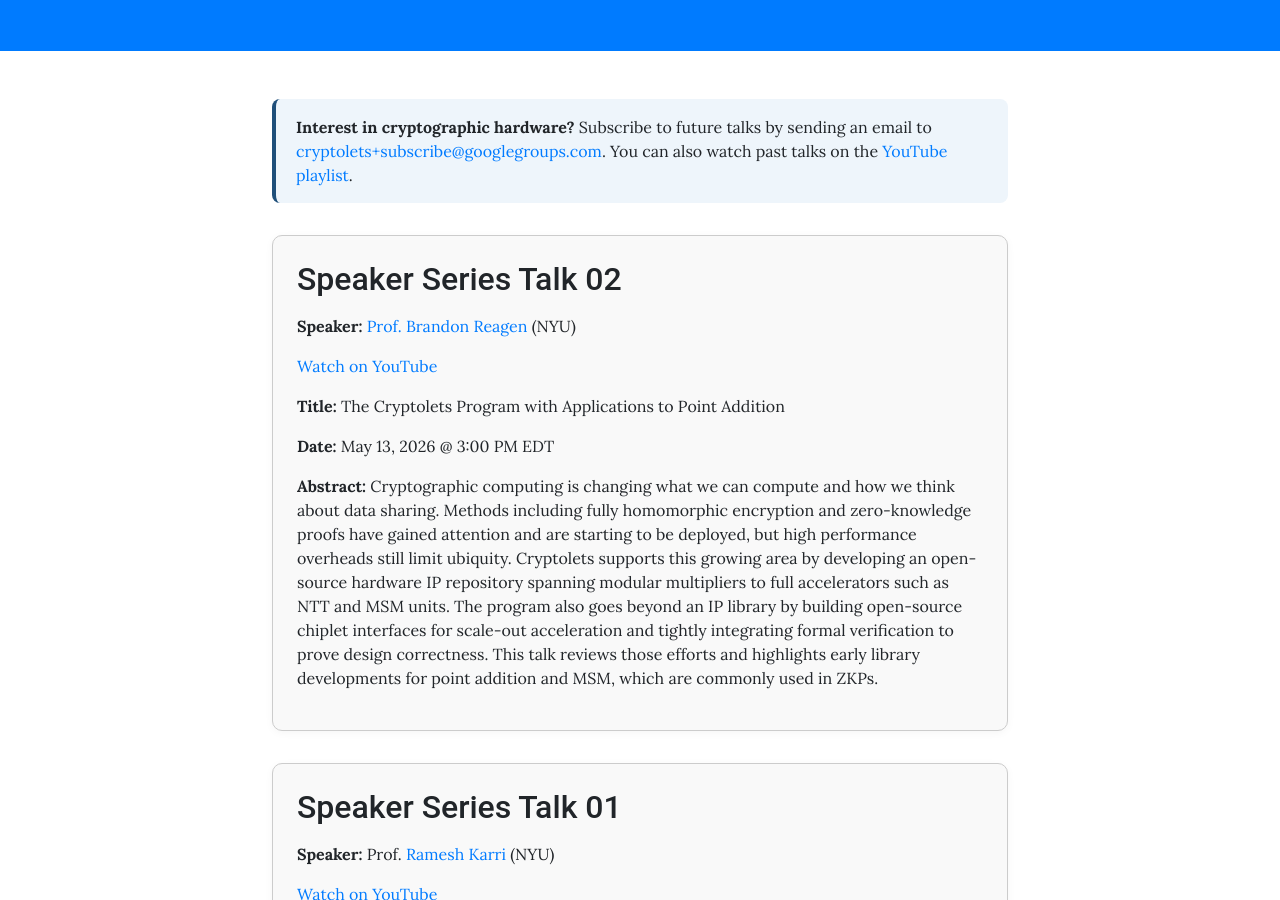
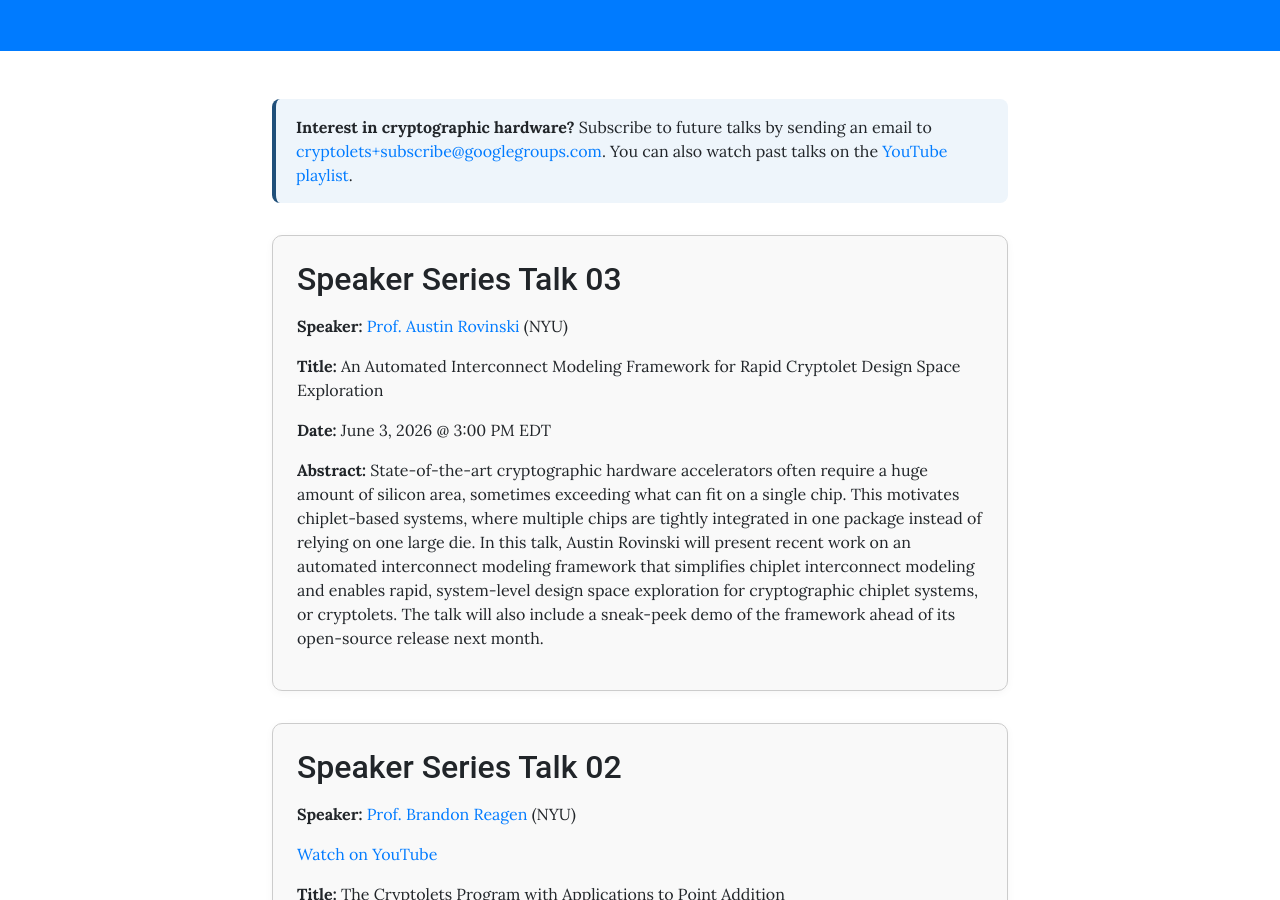
Before and after one commit to cryptolets/cryptolets.github.io, a Jekyll site: the page built from pages/speaker-series.md, in a window 1280 px wide and 900 px high, scrolled down 257 px. Built offline with Jekyll 4.4.1, drawn with Linux system fonts in a browser that asks for light colours.

Commit message:
new talk

```diff
--- a/pages/speaker-series.md
+++ b/pages/speaker-series.md
@@ -11,6 +11,16 @@ permalink: /speaker-series/
 </div>
 
 <div style="display: flex; flex-direction: column; gap: 2rem; margin-top: 2rem;">
+  <div style="width: 100%; border: 1px solid #ccc; border-radius: 10px; padding: 1.5rem; background: #f9f9f9; box-shadow: 0 2px 8px rgba(0,0,0,0.04);">
+    <h2 style="margin-top: 0;">Speaker Series Talk 03</h2>
+    <p><strong>Speaker:</strong> <a href="https://austinrovin.ski" target="_blank" rel="noopener">Prof. Austin Rovinski</a> (NYU)</p>
+    <p><strong>Title:</strong> An Automated Interconnect Modeling Framework for Rapid Cryptolet Design Space Exploration</p>
+    <p><strong>Date:</strong> June 3, 2026 @ 3:00 PM EDT</p>
+    <p>
+      <strong>Abstract:</strong>
+      State-of-the-art cryptographic hardware accelerators often require a huge amount of silicon area, sometimes exceeding what can fit on a single chip. This motivates chiplet-based systems, where multiple chips are tightly integrated in one package instead of relying on one large die. In this talk, Austin Rovinski will present recent work on an automated interconnect modeling framework that simplifies chiplet interconnect modeling and enables rapid, system-level design space exploration for cryptographic chiplet systems, or cryptolets. The talk will also include a sneak-peek demo of the framework ahead of its open-source release next month.
+    </p>
+  </div>
   <div style="width: 100%; border: 1px solid #ccc; border-radius: 10px; padding: 1.5rem; background: #f9f9f9; box-shadow: 0 2px 8px rgba(0,0,0,0.04);">
     <h2 style="margin-top: 0;">Speaker Series Talk 02</h2>
     <p><strong>Speaker:</strong> <a href="https://engineering.nyu.edu/faculty/brandon-reagen" target="_blank" rel="noopener">Prof. Brandon Reagen</a> (NYU)</p>
```
